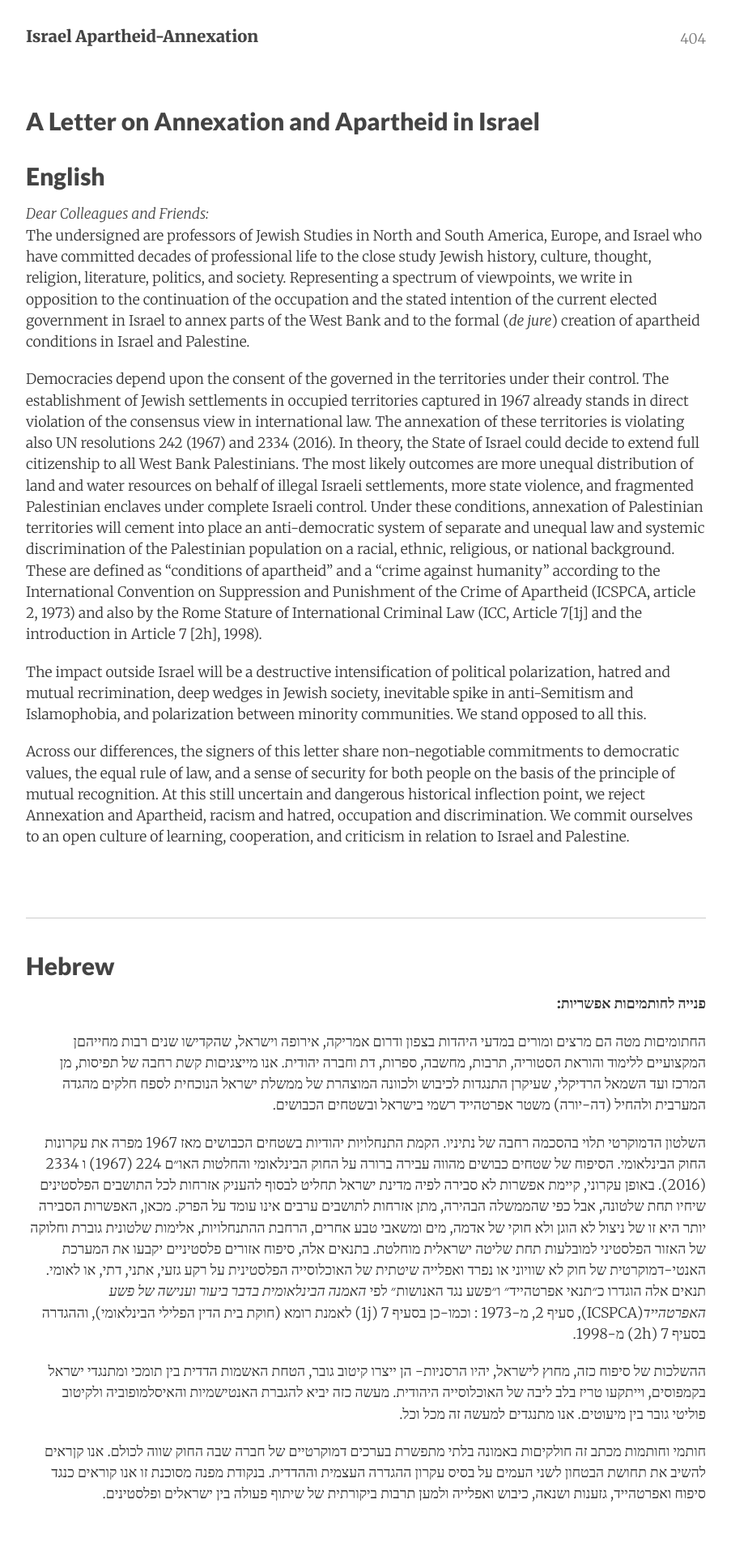
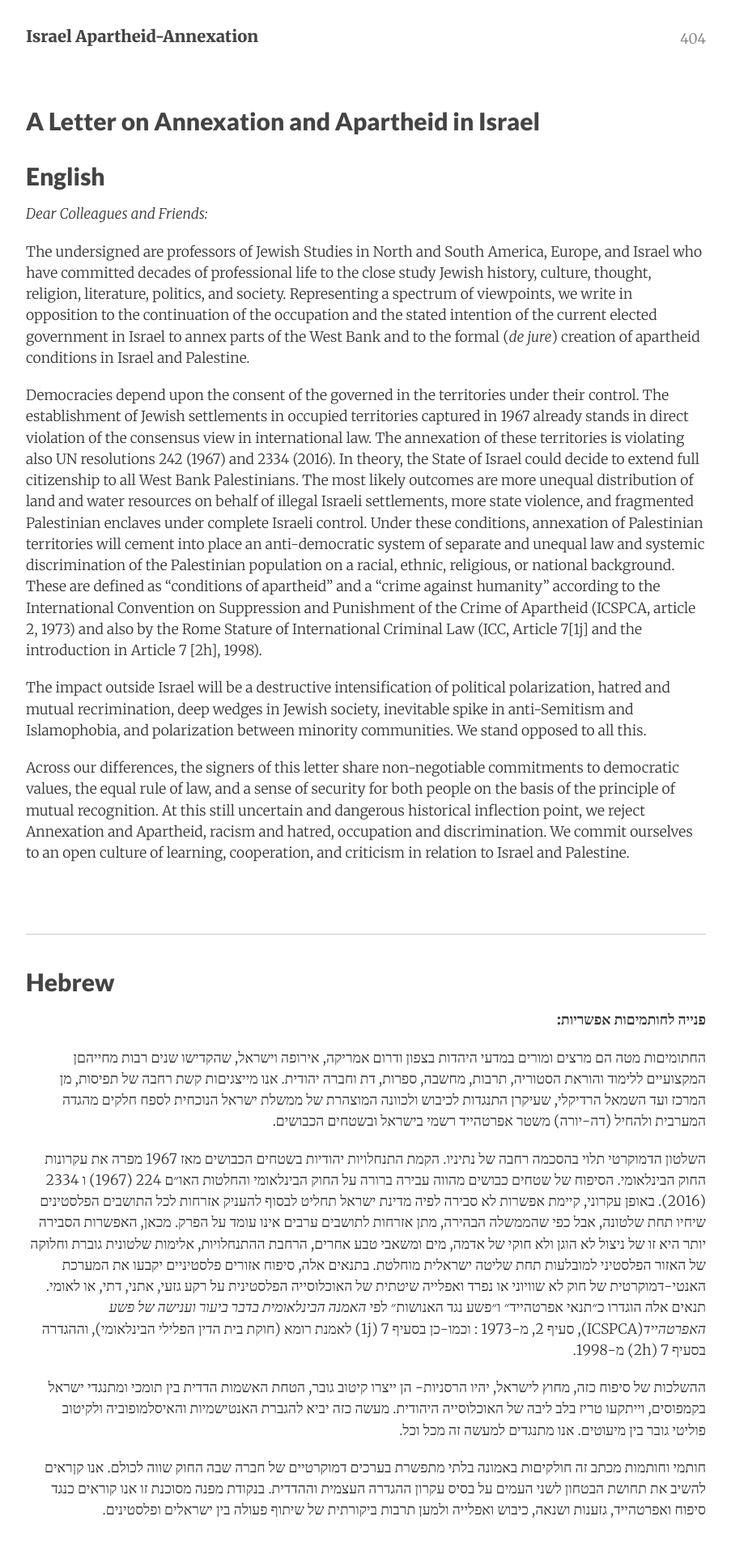
Before and after one commit to adamdjbrett/annexation.site, a Jekyll site: the page built from index.html, in a window 1280 px wide. Shown: the top 1920 px of the page at 81% size, without its empty margins (188-1091 px from the left). Built offline with Jekyll 4.4.1, drawn with Linux system fonts in a browser that asks for light colours; nearby versions of some CDN libraries; the list of posts is cut into pages by our own code.

```diff
--- a/index.html
+++ b/index.html
@@ -4,8 +4,8 @@ layout: default
 <h1>A Letter on Annexation and Apartheid in Israel</h1>
 
 <h2> English</h2>
-<em>Dear Colleagues and Friends:</em>
-<br />
+<p><em>Dear Colleagues and Friends:</em></p>
+
 <p>The undersigned are professors of Jewish Studies in North and South America, Europe, and Israel who have committed decades of professional life to the close study Jewish history, culture, thought, religion, literature, politics, and society. Representing a spectrum of viewpoints, we write in opposition to the continuation of the occupation and the stated intention of the current elected government in Israel to annex parts of the West Bank and to the formal (<em>de jure</em>) creation of apartheid conditions in Israel and Palestine.</p>
 <p>Democracies depend upon the consent of the governed in the territories under their control. The establishment of Jewish settlements in occupied territories captured in 1967 already stands in direct violation of the consensus view in international law. The annexation of these territories is violating also UN resolutions 242 (1967) and 2334 (2016). In theory, the State of Israel could decide to extend full citizenship to all West Bank Palestinians. The most likely outcomes are more unequal distribution of land and water resources on behalf of illegal Israeli settlements, more state violence, and fragmented Palestinian enclaves under complete Israeli control. Under these conditions, annexation of Palestinian territories will cement into place an anti-democratic system of separate and unequal law and systemic discrimination of the Palestinian population on a racial, ethnic, religious, or national background. These are defined as &ldquo;conditions of apartheid&rdquo; and a &ldquo;crime against humanity&rdquo; according to the International Convention on Suppression and Punishment of the Crime of Apartheid (ICSPCA, article 2, 1973) and also by the Rome Stature of International Criminal Law (ICC, Article 7[1j] and the introduction in Article 7 [2h], 1998).</p>
 <p>The impact outside Israel will be a destructive intensification of political polarization, hatred and mutual recrimination, deep wedges in Jewish society, inevitable spike in anti-Semitism and Islamophobia, and polarization between minority communities. We stand opposed to all this.</p>
```
